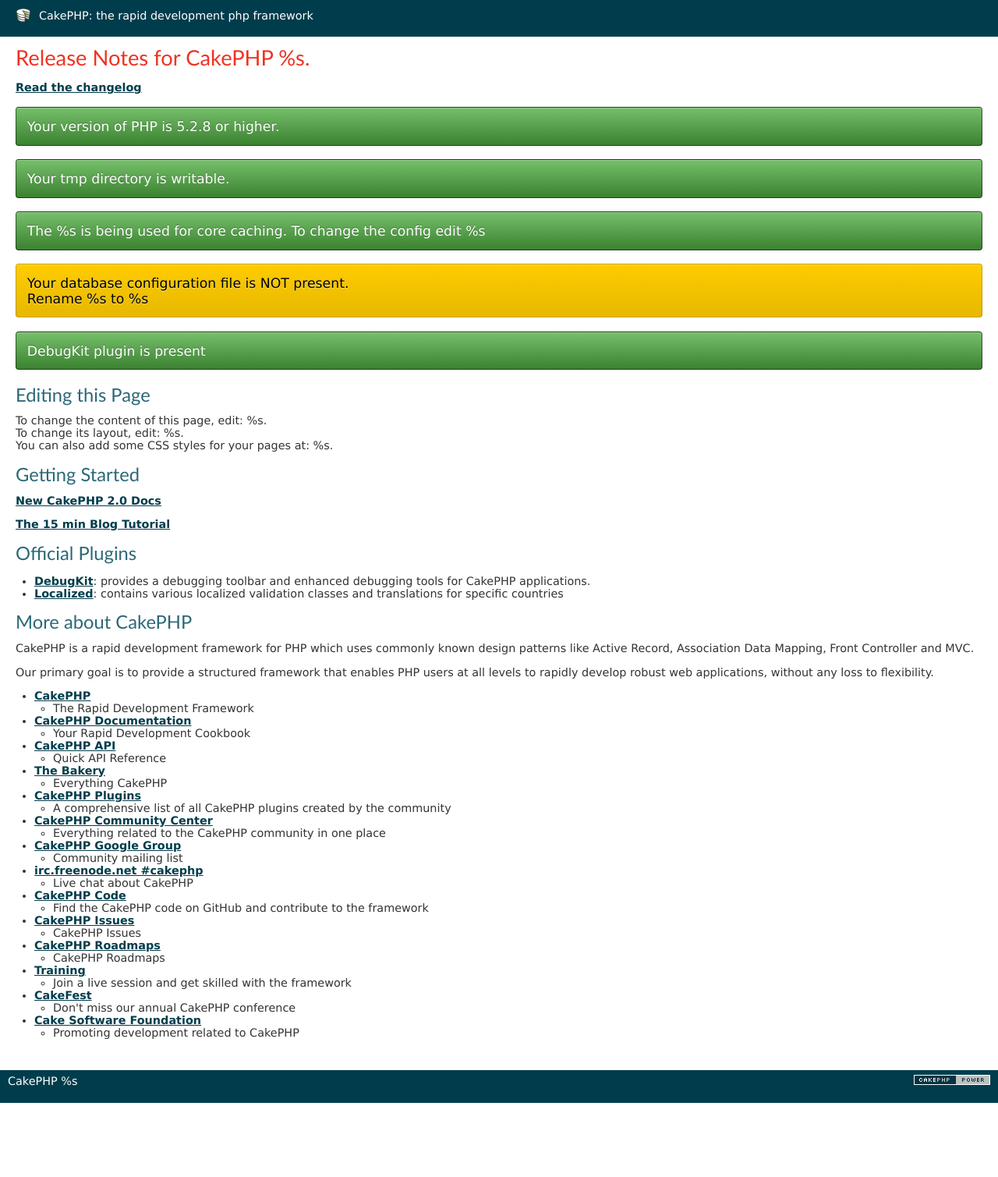
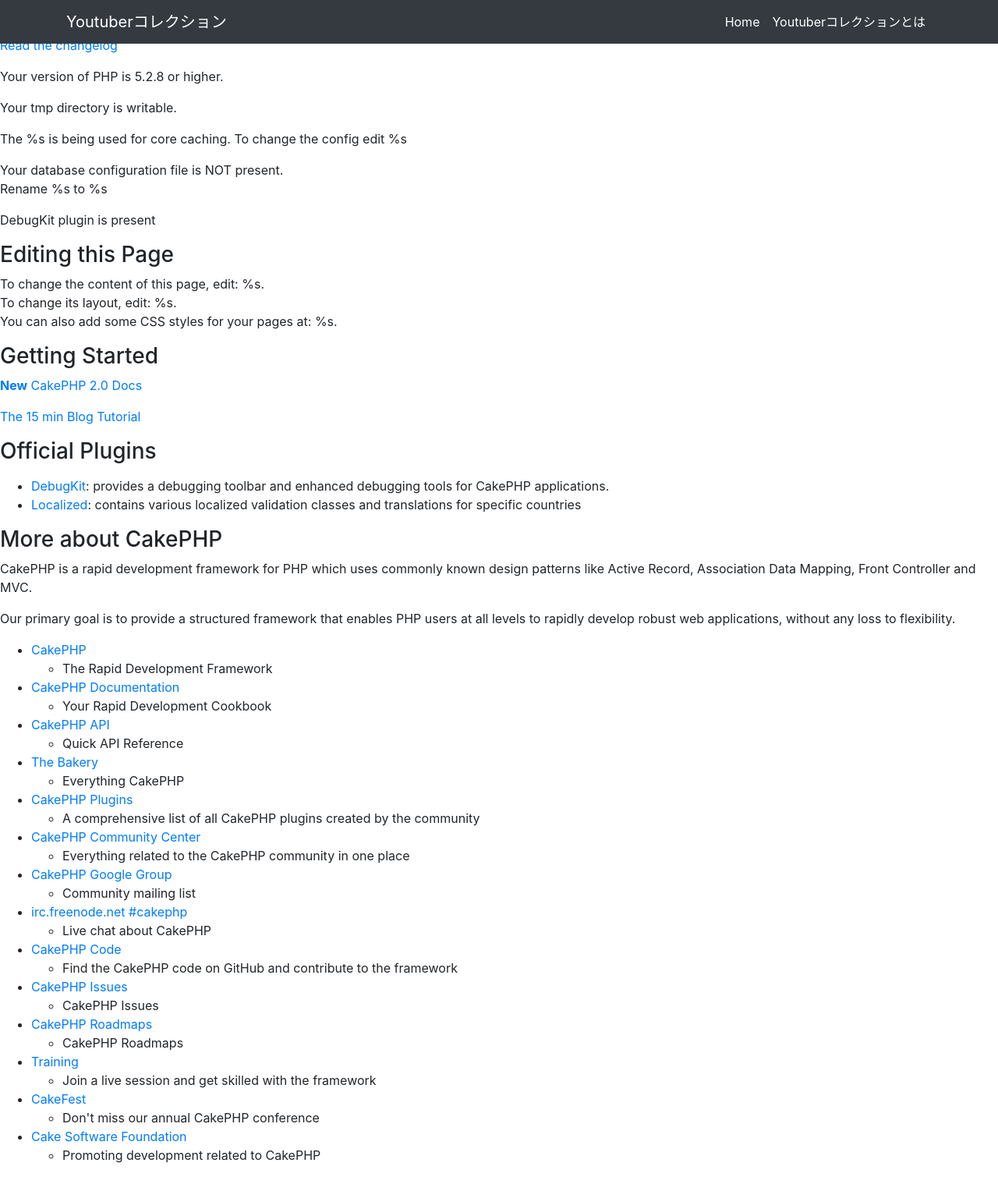
Before and after one commit to itayayuichiro/youtuber_collection, a CakePHP app: the page made by app/View/Pages/home.ctp in a window 1280 px wide. Shown: the whole page at 78% size. Before the commit the page ends 1414 px from the top, so only its background shows below. Run offline with PHP 8.4 and a stand-in for CakePHP, Linux system fonts and the light colour scheme; the template is opened without the code that fills it, so the values that code supplies are empty; some libraries are stand-ins or nearby versions.

Commit message:
テンプレート作成

```diff
--- a/app/View/Layouts/default.ctp
+++ b/app/View/Layouts/default.ctp
@@ -1,63 +1,84 @@
 <?php
-/**
- * CakePHP(tm) : Rapid Development Framework (http://cakephp.org)
- * Copyright (c) Cake Software Foundation, Inc. (http://cakefoundation.org)
- *
- * Licensed under The MIT License
- * For full copyright and license information, please see the LICENSE.txt
- * Redistributions of files must retain the above copyright notice.
- *
- * @copyright     Copyright (c) Cake Software Foundation, Inc. (http://cakefoundation.org)
- * @link          http://cakephp.org CakePHP(tm) Project
- * @package       app.View.Layouts
- * @since         CakePHP(tm) v 0.10.0.1076
- * @license       http://www.opensource.org/licenses/mit-license.php MIT License
- */
-
 $cakeDescription = __d('cake_dev', 'CakePHP: the rapid development php framework');
 $cakeVersion = __d('cake_dev', 'CakePHP %s', Configure::version())
 ?>
 <!DOCTYPE html>
 <html>
 <head>
-	<?php echo $this->Html->charset(); ?>
+	<meta charset="utf-8">
+	<meta name="viewport" content="width=device-width, initial-scale=1, shrink-to-fit=no">
+	<meta name="description" content="">
+	<meta name="author" content="">
+	<!-- Bootstrap core CSS -->
+	<link href="vendor/bootstrap/css/bootstrap.min.css" rel="stylesheet">
+	<!-- Custom styles for this template -->
+	<link href="css/round-about.css?<?php echo uniqid(); ?>" rel="stylesheet">
+
 	<title>
 		<?php echo $cakeDescription ?>:
 		<?php echo $this->fetch('title'); ?>
 	</title>
-	<?php
-		echo $this->Html->meta('icon');
-
-		echo $this->Html->css('cake.generic');
-
-		echo $this->fetch('meta');
-		echo $this->fetch('css');
-		echo $this->fetch('script');
-	?>
 </head>
 <body>
+	<!--header_parts-->
+	<nav class="navbar navbar-expand-lg navbar-dark bg-dark fixed-top">
+	  <div class="container">
+	    <a class="navbar-brand" href="./">Youtuberコレクション</a>
+	    <button class="navbar-toggler" type="button" data-toggle="collapse" data-target="#navbarResponsive" aria-controls="navbarResponsive" aria-expanded="false" aria-label="Toggle navigation">
+	      <span class="navbar-toggler-icon"></span>
+	    </button>
+	    <div class="collapse navbar-collapse" id="navbarResponsive">
+	      <ul class="navbar-nav ml-auto">
+	        <li class="nav-item active">
+	          <a class="nav-link" href="./index.php">Home
+	            <span class="sr-only">(current)</span>
+	          </a>
+	        </li>
+	        <li class="nav-item active">
+	          <a class="nav-link" href="./about.php">Youtuberコレクションとは</a>
+	        </li>
+	<!--        <li class="nav-item">
+	          <a class="nav-link" href="#">マイページ</a>
+	        </li>
+	        <li class="nav-item">
+	          <a class="nav-link" href="#">お問い合わせ</a>
+	        </li>
+	-->      </ul>
+	    </div>
+	  </div>
+	</nav>
+
+	<script>
+	  (function(i,s,o,g,r,a,m){i['GoogleAnalyticsObject']=r;i[r]=i[r]||function(){
+	  (i[r].q=i[r].q||[]).push(arguments)},i[r].l=1*new Date();a=s.createElement(o),
+	  m=s.getElementsByTagName(o)[0];a.async=1;a.src=g;m.parentNode.insertBefore(a,m)
+	  })(window,document,'script','https://www.google-analytics.com/analytics.js','ga');
+
+	  ga('create', 'UA-105760530-1', 'auto');
+	  ga('send', 'pageview');
+
+	</script>
+	<script type="text/javascript">
+	    window._pt_lt = new Date().getTime();
+	    window._pt_sp_2 = [];
+	    _pt_sp_2.push('setAccount,4190bd84');
+	    var _protocol = (("https:" == document.location.protocol) ? " https://" : " http://");
+	    (function() {
+	        var atag = document.createElement('script'); atag.type = 'text/javascript'; atag.async = true;
+	        atag.src = _protocol + 'js.ptengine.jp/pta.js';
+	        var stag = document.createElement('script'); stag.type = 'text/javascript'; stag.async = true;
+	        stag.src = _protocol + 'js.ptengine.jp/pts.js';
+	        var s = document.getElementsByTagName('script')[0];
+	        s.parentNode.insertBefore(atag, s); s.parentNode.insertBefore(stag, s);
+	    })();
+	</script>
+	<!--header_parts-->
+
+
 	<div id="container">
-		<div id="header">
-			<h1><?php echo $this->Html->link($cakeDescription, 'http://cakephp.org'); ?></h1>
-		</div>
-		<div id="content">
-
-			<?php echo $this->Session->flash(); ?>
-
-			<?php echo $this->fetch('content'); ?>
-		</div>
-		<div id="footer">
-			<?php echo $this->Html->link(
-					$this->Html->image('cake.power.gif', array('alt' => $cakeDescription, 'border' => '0')),
-					'http://www.cakephp.org/',
-					array('target' => '_blank', 'escape' => false, 'id' => 'cake-powered')
-				);
-			?>
-			<p>
-				<?php echo $cakeVersion; ?>
-			</p>
-		</div>
+		<?php
+		echo $this->fetch('content');
+		 ?>
 	</div>
-	<?php echo $this->element('sql_dump'); ?>
 </body>
 </html>
```
